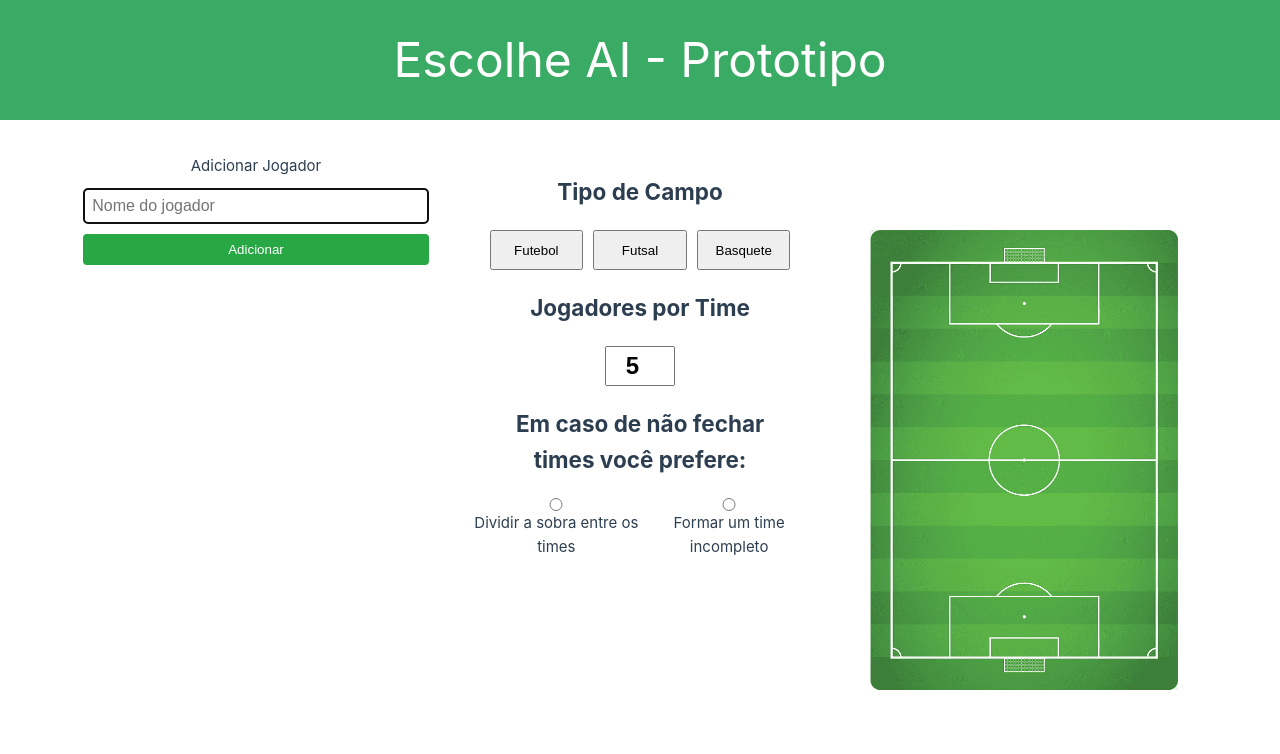
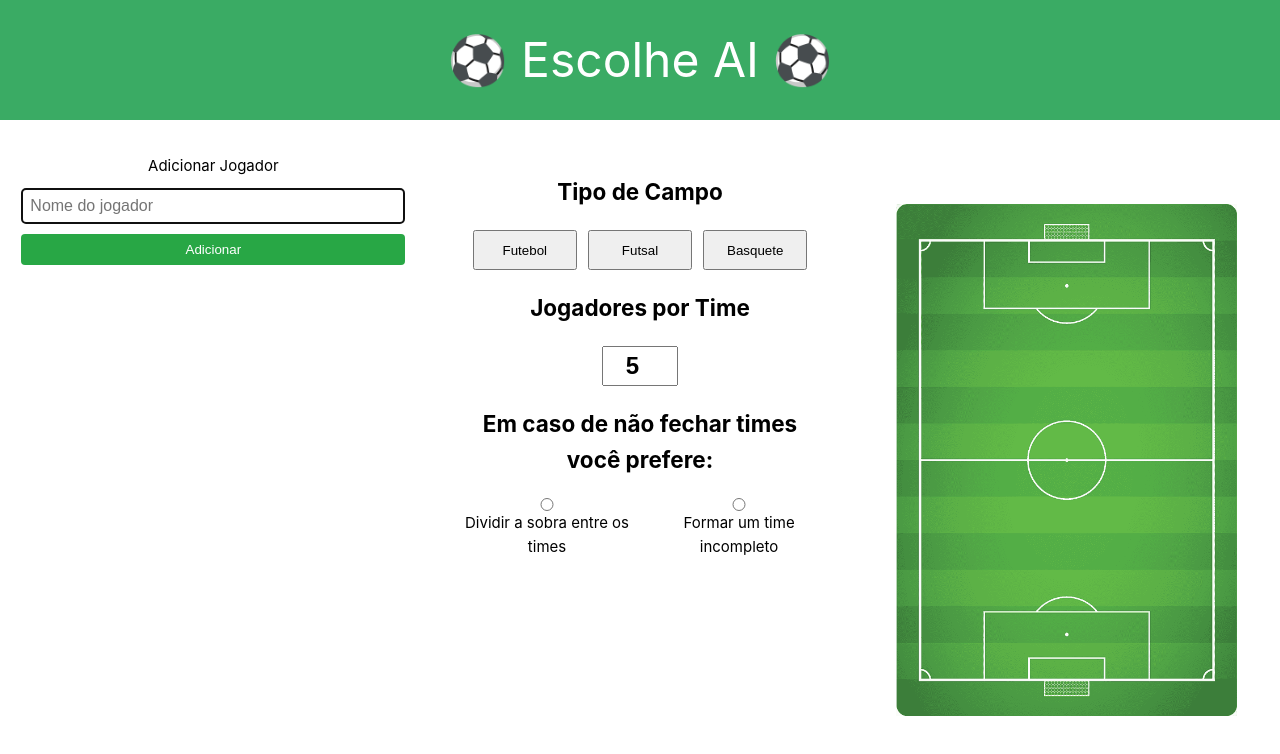
Before and after one commit to wendelcaldas/escolhe-ai, a Vue app: page / in a window 1280 px wide. Shown: the top 754 px of the page. Built offline with nearby package versions, Linux system fonts and the light colour scheme.

Commit message:
Alteração de texto header e cor de fundo

```diff
--- a/src/components/Header.vue
+++ b/src/components/Header.vue
@@ -1,6 +1,6 @@
 <template>
   <header class="header">
-    <h1>Escolhe AI - Prototipo</h1>
+    <h1>⚽ Escolhe AI ⚽</h1>
   </header>
 </template>
 
--- a/src/components/Main.vue
+++ b/src/components/Main.vue
@@ -32,8 +32,10 @@ const removerJogador = (nome) => {
 <style scoped>
 .main {
   display: flex;
-  width: 90%;
+  width: 100%;
   margin: auto;
-  height: 85vh; /* O resto da altura depois do header */
+  height: 85vh;
+  background-color: white;
+  color: black; /* O resto da altura depois do header */
 }
 </style>
```
